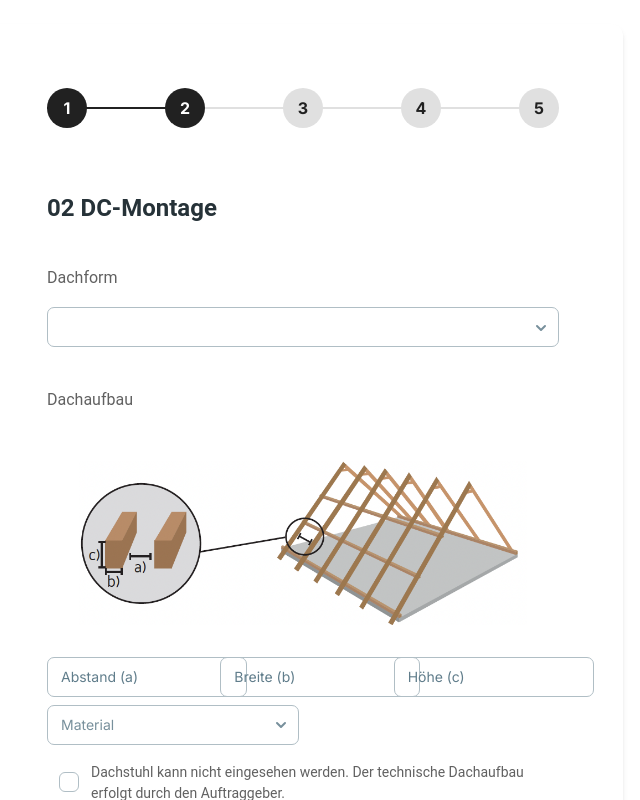
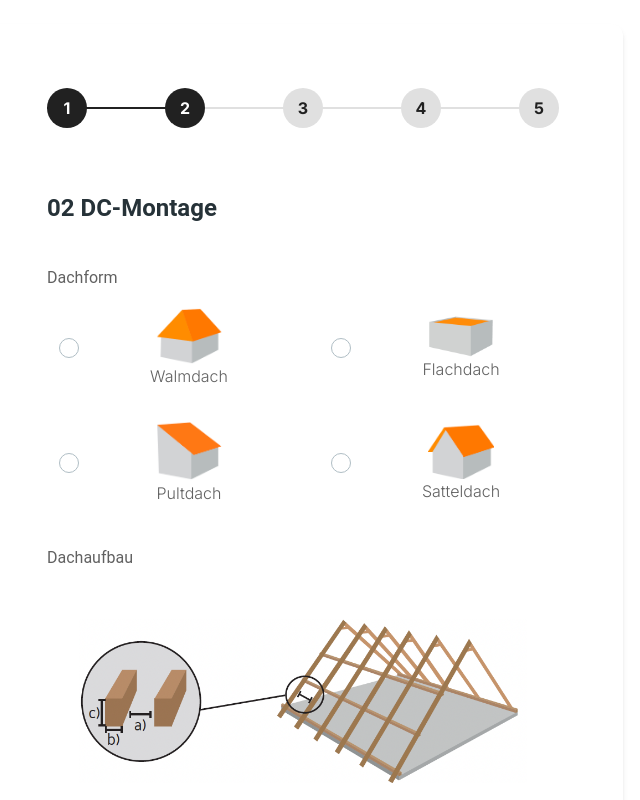
Before and after one commit to timowin/solar-consultant-tool, a Next.js app: page /requests/new in a window 1280 px wide. Both pictures are taken after a click on the button "WEITER". Shown: the top 800 px of the page, without its empty margins (337-977 px from the left). Built offline with nearby package versions, Linux system fonts and the light colour scheme.

Commit message:
refactor rooftypeselector to use radio instead of select

```diff
--- a/app/requests/new/components02/RoofTypeSelector.tsx
+++ b/app/requests/new/components02/RoofTypeSelector.tsx
@@ -1,22 +1,22 @@
-import React from 'react'
+import React, { ReactNode, useState } from 'react'
 import RoofType from './RoofType'
 
 import sattelDach from 'public/satteldach.png'
 import pultDach from 'public/pultdach.png'
 import flachDach from 'public/flachdach.png'
 import walmDach from 'public/walmdach.png'
-import { Select, Option } from '@/app/materialComponents'
+import { Radio } from '@/app/materialComponents'
 
-type Props = {}
+const RoofTypeSelector = () => {
 
-const RoofTypeSelector = (props: Props) => {
+
   return (
-    <Select>
-      <Option><RoofType isSelected={false} image={walmDach} name='Walmdach' description='Ein Dach mit vier geneigten Seiten, bei dem die beiden Seitenwände ebenfalls abgeschrägt sind.'/></Option>
-      <Option><RoofType isSelected={false} image={flachDach} name='Flachdach' description='Ein horizontales Dach (mit Attika) ohne sichtbare Neigung, das ein modernes Erscheinungsbild verleiht.'/></Option>
-      <Option><RoofType isSelected={false} image={pultDach} name='Pultdach' description='Ein asymmetrisches Dach mit einer geneigten Fläche, die an eine Wand angrenzt und eine einfache Konstruktion bietet.'/></Option>
-      <Option><RoofType isSelected={false} image={sattelDach} name='Satteldach' description='Ein traditionelles Dach mit zwei geneigten Seiten, die in der Mitte zusammentreffen.'/></Option>
-    </Select>
+    <div className='grid grid-cols-2 gap-8'>
+      <Radio name="roofType" id="walm" label={<RoofType image={walmDach} name='Walmdach' description='Ein Dach mit vier geneigten Seiten, bei dem die beiden Seitenwände ebenfalls abgeschrägt sind.'/>} />
+      <Radio name="roofType" id="flat" label={<RoofType image={flachDach} name='Flachdach' description='Ein horizontales Dach (mit Attika) ohne sichtbare Neigung, das ein modernes Erscheinungsbild verleiht.'/>} />
+      <Radio name="roofType" id="mono" label={<RoofType image={pultDach} name='Pultdach' description='Ein asymmetrisches Dach mit einer geneigten Fläche, die an eine Wand angrenzt und eine einfache Konstruktion bietet.'/>} />
+      <Radio name="roofType" id="gable" label={<RoofType image={sattelDach} name='Satteldach' description='Ein traditionelles Dach mit zwei geneigten Seiten, die in der Mitte zusammentreffen.'/>} />
+    </div>
   )
 }
 
```
